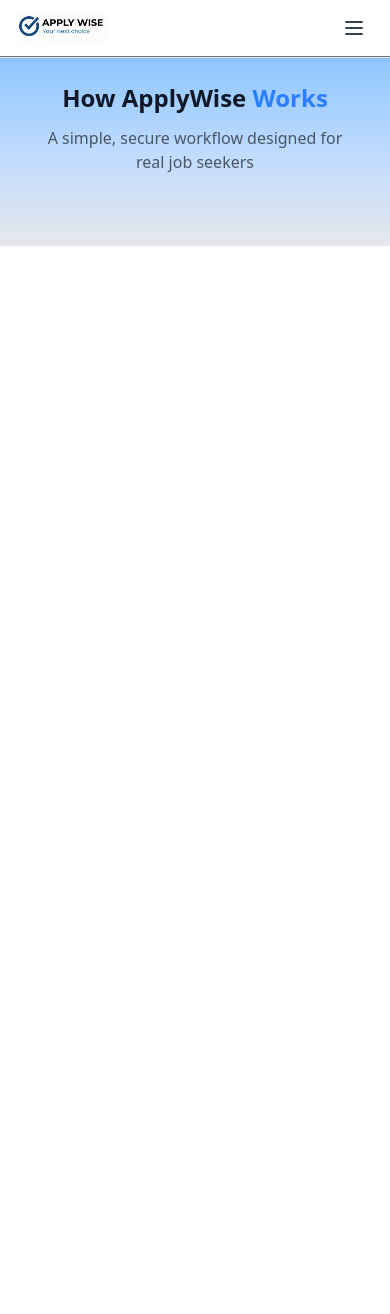
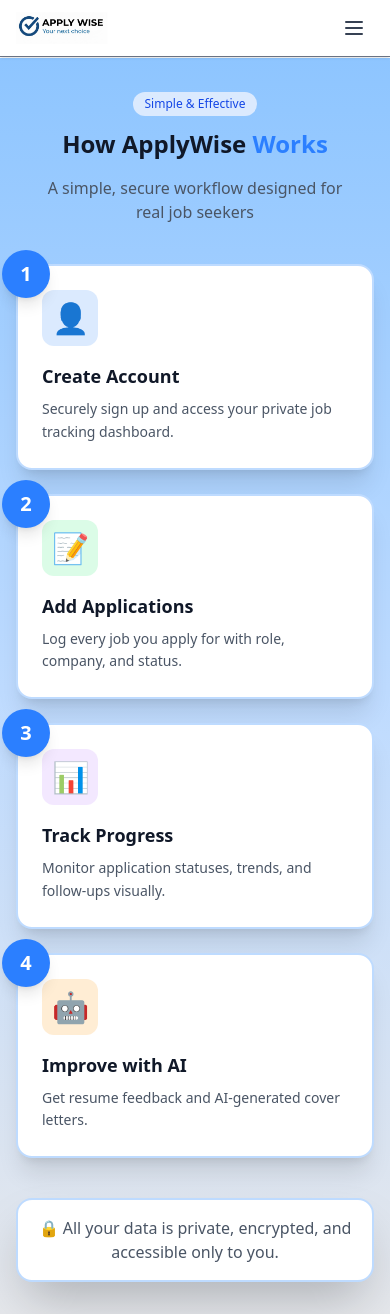
Before and after one commit to mdqasim786/ApplyWise-AI-Job-Application-Tracker, a React (Vite) app in the folder client/client/: page /how-it-works in a window 390 px wide. Before the commit the page ends 844 px from the top, so only its background shows below. Built offline with nearby package versions, Linux system fonts and the light colour scheme.

Commit message:
completed howitworks with mobile responsiveness

```diff
--- a/client/client/src/Pages/Works.jsx
+++ b/client/client/src/Pages/Works.jsx
@@ -1,24 +1,117 @@
 import Header from '../components/header.jsx';
+import useMobileMenu from '../hooks/useMobileMenu';
+
 function Works(){
+  const { mobileMenuOpen, setMobileMenuOpen } = useMobileMenu();
+
   return (
     <>
-    <Header />
-    <div className="bg-gradient-to-b from-blue-300 via-blue-200 to-gray-200">
-      <div className="max-w-6xl mx-auto py-6 sm:py-8 md:py-10 px-4 sm:px-6">
-        <div className="text-center mb-6 sm:mb-8 md:mb-10">
-          <h1 className="text-2xl sm:text-3xl md:text-4xl font-bold text-gray-900 px-4">
+    <Header
+      mobileMenuOpen={mobileMenuOpen}
+      setMobileMenuOpen={setMobileMenuOpen}
+    />
+    <div className="bg-gradient-to-b from-blue-300 via-blue-200 to-gray-200 min-h-screen">
+      <div className="max-w-6xl mx-auto py-8 sm:py-12 md:py-12 px-4 sm:px-6">
+
+        {/* Header Section */}
+        <div className="text-center mb-8 sm:mb-12">
+          <span className="inline-block mb-3 sm:mb-4 px-3 sm:px-4 py-1 text-xs sm:text-sm font-medium text-blue-700 bg-blue-100 rounded-full">
+            Simple & Effective
+          </span>
+
+          <h1 className="text-2xl sm:text-3xl md:text-4xl lg:text-5xl font-bold text-gray-900 px-4">
             How ApplyWise <span className="text-blue-500">Works</span>
           </h1>
 
-          <p className="mt-3 sm:mt-4 max-w-3xl mx-auto text-base sm:text-lg text-gray-600 px-4">
+          <p className="mt-4 sm:mt-5 max-w-2xl mx-auto text-base sm:text-lg md:text-xl text-gray-600 px-4">
             A simple, secure workflow designed for real job seekers
           </p>
         </div>
-      </div>
 
-      {/* Working Cards */}
-      <div className='grid grid-cols-1 sm:grid-cols-2 lg:grid-cols-3 gap-4 sm:gap-6 mt-6 sm:mt-10 mb-6 sm:mb-10'>
+        {/* Steps Cards */}
+        <div className='grid grid-cols-1 sm:grid-cols-2 lg:grid-cols-4 gap-6 sm:gap-8 mt-10 sm:mt-12 mb-10'>
 
+          {/* STEP 1 */}
+          <div className="relative bg-white shadow-xl rounded-2xl p-6 sm:p-7 transition-all duration-300 hover:shadow-2xl hover:-translate-y-3 border-2 border-blue-200 hover:border-blue-500 hover:cursor-pointer group">
+            {/* Step Number Badge */}
+            <div className="absolute -top-4 -left-4 w-12 h-12 bg-blue-500 text-white rounded-full flex items-center justify-center text-xl font-bold shadow-lg group-hover:scale-110 transition-transform">
+              1
+            </div>
+
+            {/* Icon */}
+            <div className="w-14 h-14 bg-blue-100 rounded-xl flex items-center justify-center text-3xl mb-4 group-hover:bg-blue-500 group-hover:scale-110 transition-all">
+              👤
+            </div>
+
+            <h3 className="text-lg sm:text-xl font-bold text-gray-900 mb-2 group-hover:text-blue-500 transition-colors">
+              Create Account
+            </h3>
+            <p className="text-sm sm:text-base text-gray-600 leading-relaxed">
+              Securely sign up and access your private job tracking dashboard.
+            </p>
+          </div>
+
+          {/* STEP 2 */}
+          <div className="relative bg-white shadow-xl rounded-2xl p-6 sm:p-7 transition-all duration-300 hover:shadow-2xl hover:-translate-y-3 border-2 border-blue-200 hover:border-blue-500 hover:cursor-pointer group">
+            <div className="absolute -top-4 -left-4 w-12 h-12 bg-blue-500 text-white rounded-full flex items-center justify-center text-xl font-bold shadow-lg group-hover:scale-110 transition-transform">
+              2
+            </div>
+
+            <div className="w-14 h-14 bg-green-100 rounded-xl flex items-center justify-center text-3xl mb-4 group-hover:bg-green-500 group-hover:scale-110 transition-all">
+              📝
+            </div>
+
+            <h3 className="text-lg sm:text-xl font-bold text-gray-900 mb-2 group-hover:text-blue-500 transition-colors">
+              Add Applications
+            </h3>
+            <p className="text-sm sm:text-base text-gray-600 leading-relaxed">
+              Log every job you apply for with role, company, and status.
+            </p>
+          </div>
+
+          {/* STEP 3 */}
+          <div className="relative bg-white shadow-xl rounded-2xl p-6 sm:p-7 transition-all duration-300 hover:shadow-2xl hover:-translate-y-3 border-2 border-blue-200 hover:border-blue-500 hover:cursor-pointer group">
+            <div className="absolute -top-4 -left-4 w-12 h-12 bg-blue-500 text-white rounded-full flex items-center justify-center text-xl font-bold shadow-lg group-hover:scale-110 transition-transform">
+              3
+            </div>
+
+            <div className="w-14 h-14 bg-purple-100 rounded-xl flex items-center justify-center text-3xl mb-4 group-hover:bg-purple-500 group-hover:scale-110 transition-all">
+              📊
+            </div>
+
+            <h3 className="text-lg sm:text-xl font-bold text-gray-900 mb-2 group-hover:text-blue-500 transition-colors">
+              Track Progress
+            </h3>
+            <p className="text-sm sm:text-base text-gray-600 leading-relaxed">
+              Monitor application statuses, trends, and follow-ups visually.
+            </p>
+          </div>
+
+          {/* STEP 4 */}
+          <div className="relative bg-white shadow-xl rounded-2xl p-6 sm:p-7 transition-all duration-300 hover:shadow-2xl hover:-translate-y-3 border-2 border-blue-200 hover:border-blue-500 hover:cursor-pointer group">
+            <div className="absolute -top-4 -left-4 w-12 h-12 bg-blue-500 text-white rounded-full flex items-center justify-center text-xl font-bold shadow-lg group-hover:scale-110 transition-transform">
+              4
+            </div>
+
+            <div className="w-14 h-14 bg-orange-100 rounded-xl flex items-center justify-center text-3xl mb-4 group-hover:bg-orange-500 group-hover:scale-110 transition-all">
+              🤖
+            </div>
+
+            <h3 className="text-lg sm:text-xl font-bold text-gray-900 mb-2 group-hover:text-blue-500 transition-colors">
+              Improve with AI
+            </h3>
+            <p className="text-sm sm:text-base text-gray-600 leading-relaxed">
+              Get resume feedback and AI-generated cover letters.
+            </p>
+          </div>
+        </div>
+
+        {/* Bottom CTA Section */}
+        <div className="mt-10 sm:mt-10 text-center bg-white rounded-2xl shadow-2xl p-4 sm:p-8 border-2 border-blue-200">
+          <p className="text-gray-600 max-w-xl mx-auto">
+            🔒 All your data is private, encrypted, and accessible only to you.
+          </p>
+        </div>
       </div>
     </div>
     </>
```
